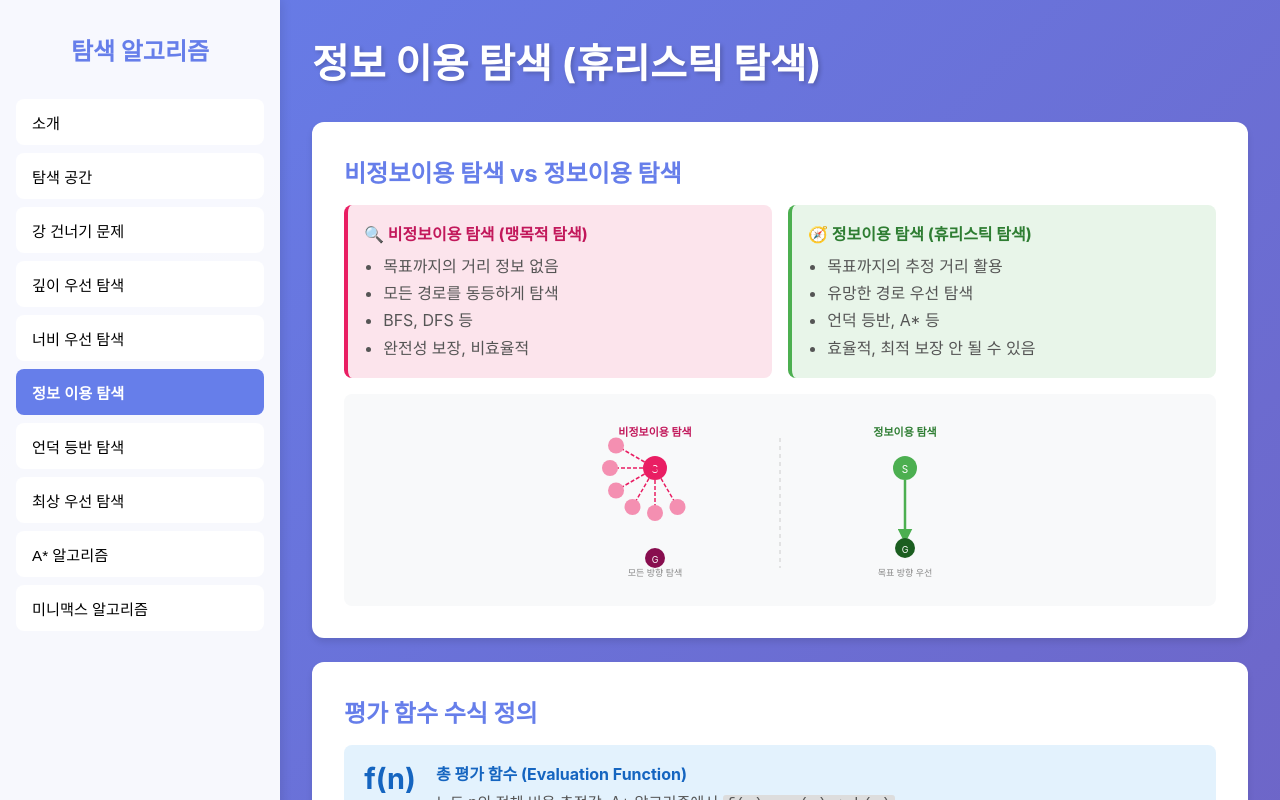
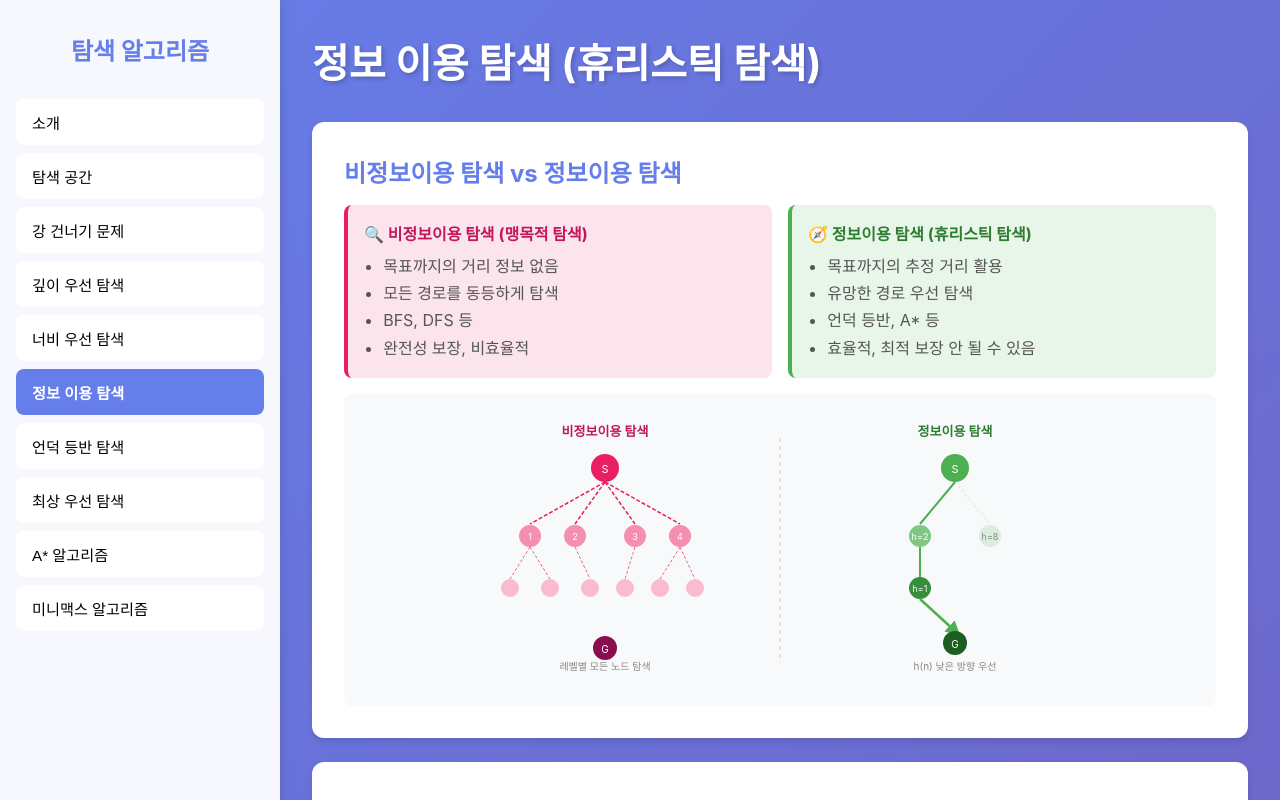
Before and after one commit to tlsdydwns20513-dot/search-algorithm-edu-v2, a React (Vite) app: page / in a window 1280 px wide. Both pictures are taken after a click on the button "정보 이용 탐색". Shown: the top 800 px of the page. Built offline with nearby package versions, Linux system fonts and the light colour scheme.

Commit message:
fix: update src/components/InformedSearchIntro.tsx

```diff
--- a/src/components/InformedSearchIntro.tsx
+++ b/src/components/InformedSearchIntro.tsx
@@ -39,39 +39,58 @@ export default function InformedSearchIntro({ onComplete }: InformedSearchIntroP
 
         {/* 다이어그램 */}
         <div style={{ background: '#f8f9fa', borderRadius: 8, padding: '1.5rem', textAlign: 'center' }}>
-          <svg viewBox="0 0 500 160" style={{ width: '100%', maxWidth: 500 }}>
-            {/* 비정보이용 - 방사형 탐색 */}
-            <text x="125" y="18" textAnchor="middle" fontSize="11" fill="#c2185b" fontWeight="bold">비정보이용 탐색</text>
-            <circle cx="125" cy="50" r="12" fill="#e91e63" />
-            <text x="125" y="55" textAnchor="middle" fontSize="10" fill="white">S</text>
-            {[60, 90, 120, 150, 180, 210].map((angle, i) => {
-              const rad = (angle * Math.PI) / 180
-              const x2 = 125 + 45 * Math.cos(rad)
-              const y2 = 50 + 45 * Math.sin(rad)
-              return (
-                <g key={i}>
-                  <line x1="125" y1="50" x2={x2} y2={y2} stroke="#e91e63" strokeWidth="1.5" strokeDasharray="4,2" />
-                  <circle cx={x2} cy={y2} r="8" fill="#f48fb1" />
-                </g>
-              )
-            })}
-            <circle cx="125" cy="140" r="10" fill="#880e4f" />
-            <text x="125" y="145" textAnchor="middle" fontSize="9" fill="white">G</text>
-            <text x="125" y="158" textAnchor="middle" fontSize="9" fill="#888">모든 방향 탐색</text>
+          <svg viewBox="0 0 700 260" style={{ width: '100%', maxWidth: 700 }}>
+            {/* 비정보이용 - 레벨별 모든 노드 탐색 트리 */}
+            <text x="175" y="18" textAnchor="middle" fontSize="13" fill="#c2185b" fontWeight="bold">비정보이용 탐색</text>
+            {/* 루트 */}
+            <circle cx="175" cy="50" r="14" fill="#e91e63" />
+            <text x="175" y="55" textAnchor="middle" fontSize="11" fill="white">S</text>
+            {/* 레벨 1: 4개 노드 */}
+            {[100, 145, 205, 250].map((x, i) => (
+              <g key={i}>
+                <line x1="175" y1="64" x2={x} y2="106" stroke="#e91e63" strokeWidth="1.5" strokeDasharray="4,2" />
+                <circle cx={x} cy="118" r="11" fill="#f48fb1" />
+                <text x={x} y="122" textAnchor="middle" fontSize="9" fill="white">{i + 1}</text>
+              </g>
+            ))}
+            {/* 레벨 2: 일부 노드 */}
+            {[80, 120, 160, 195, 230, 265].map((x, i) => (
+              <g key={i}>
+                <line x1={[100, 100, 145, 205, 250, 250][i]} y1="129" x2={x} y2="161" stroke="#e91e63" strokeWidth="1" strokeDasharray="3,2" opacity="0.7" />
+                <circle cx={x} cy="170" r="9" fill="#f8bbd0" />
+              </g>
+            ))}
+            <circle cx="175" cy="230" r="12" fill="#880e4f" />
+            <text x="175" y="235" textAnchor="middle" fontSize="10" fill="white">G</text>
+            <text x="175" y="252" textAnchor="middle" fontSize="10" fill="#888">레벨별 모든 노드 탐색</text>
 
-            {/* 화살표 구분선 */}
-            <line x1="250" y1="20" x2="250" y2="150" stroke="#ccc" strokeWidth="1" strokeDasharray="4,4" />
+            {/* 구분선 */}
+            <line x1="350" y1="20" x2="350" y2="245" stroke="#ccc" strokeWidth="1" strokeDasharray="4,4" />
 
-            {/* 정보이용 - 목표 방향 탐색 */}
-            <text x="375" y="18" textAnchor="middle" fontSize="11" fill="#2e7d32" fontWeight="bold">정보이용 탐색</text>
-            <circle cx="375" cy="50" r="12" fill="#4caf50" />
-            <text x="375" y="55" textAnchor="middle" fontSize="10" fill="white">S</text>
-            <line x1="375" y1="62" x2="375" y2="118" stroke="#4caf50" strokeWidth="2.5" markerEnd="url(#arrow)" />
-            <circle cx="375" cy="130" r="10" fill="#1b5e20" />
-            <text x="375" y="135" textAnchor="middle" fontSize="9" fill="white">G</text>
-            <text x="375" y="158" textAnchor="middle" fontSize="9" fill="#888">목표 방향 우선</text>
+            {/* 정보이용 - 목표 방향 집중 트리 */}
+            <text x="525" y="18" textAnchor="middle" fontSize="13" fill="#2e7d32" fontWeight="bold">정보이용 탐색</text>
+            {/* 루트 */}
+            <circle cx="525" cy="50" r="14" fill="#4caf50" />
+            <text x="525" y="55" textAnchor="middle" fontSize="11" fill="white">S</text>
+            {/* h값 낮은 방향 우선 - 좁게 집중 */}
+            <line x1="525" y1="64" x2="490" y2="106" stroke="#4caf50" strokeWidth="2" />
+            <circle cx="490" cy="118" r="11" fill="#81c784" />
+            <text x="490" y="122" textAnchor="middle" fontSize="9" fill="white">h=2</text>
+            {/* 비선택 노드 (흐리게) */}
+            <line x1="525" y1="64" x2="560" y2="106" stroke="#a5d6a7" strokeWidth="1" strokeDasharray="3,2" opacity="0.5" />
+            <circle cx="560" cy="118" r="11" fill="#c8e6c9" opacity="0.6" />
+            <text x="560" y="122" textAnchor="middle" fontSize="9" fill="#888">h=8</text>
+            {/* 다음 레벨 */}
+            <line x1="490" y1="129" x2="490" y2="161" stroke="#4caf50" strokeWidth="2" />
+            <circle cx="490" cy="170" r="11" fill="#388e3c" />
+            <text x="490" y="174" textAnchor="middle" fontSize="9" fill="white">h=1</text>
+            {/* 목표 */}
+            <line x1="490" y1="181" x2="525" y2="213" stroke="#4caf50" strokeWidth="2.5" markerEnd="url(#arrow2)" />
+            <circle cx="525" cy="225" r="12" fill="#1b5e20" />
+            <text x="525" y="230" textAnchor="middle" fontSize="10" fill="white">G</text>
+            <text x="525" y="252" textAnchor="middle" fontSize="10" fill="#888">h(n) 낮은 방향 우선</text>
             <defs>
-              <marker id="arrow" markerWidth="6" markerHeight="6" refX="3" refY="3" orient="auto">
+              <marker id="arrow2" markerWidth="6" markerHeight="6" refX="3" refY="3" orient="auto">
                 <path d="M0,0 L0,6 L6,3 z" fill="#4caf50" />
               </marker>
             </defs>
@@ -120,6 +139,15 @@ export default function InformedSearchIntro({ onComplete }: InformedSearchIntroP
       {/* EvaluationFunctionViz 통합 */}
       <div className="content-card">
         <h3>h(n) 값 조정 시뮬레이터</h3>
+        <div style={{ background: '#e8f5e9', borderRadius: 8, padding: '1rem', marginBottom: '1rem', borderLeft: '4px solid #4caf50' }}>
+          <div style={{ fontWeight: 'bold', color: '#2e7d32', marginBottom: '0.5rem' }}>💡 이 시뮬레이터는 무엇인가요?</div>
+          <ul style={{ margin: 0, paddingLeft: '1.2rem', color: '#555', lineHeight: 1.8 }}>
+            <li>각 노드(A~E)는 탐색해야 할 <strong>상태</strong>를 나타냅니다.</li>
+            <li><strong>h(n)</strong>은 목표까지의 예상 거리입니다. 값이 낮을수록 목표에 가깝다고 판단합니다.</li>
+            <li>슬라이더로 h(n) 값을 바꾸면 탐색 순서(우선순위)가 실시간으로 바뀝니다.</li>
+            <li style={{ color: '#1b5e20', fontWeight: 'bold' }}>→ 정보이용 탐색은 h(n)이 낮은 노드를 먼저 탐색합니다!</li>
+          </ul>
+        </div>
         <p>슬라이더를 움직여 각 노드의 휴리스틱 값을 조정하고, 탐색 우선순위가 어떻게 바뀌는지 확인하세요.</p>
         <EvaluationFunctionViz />
       </div>
```
